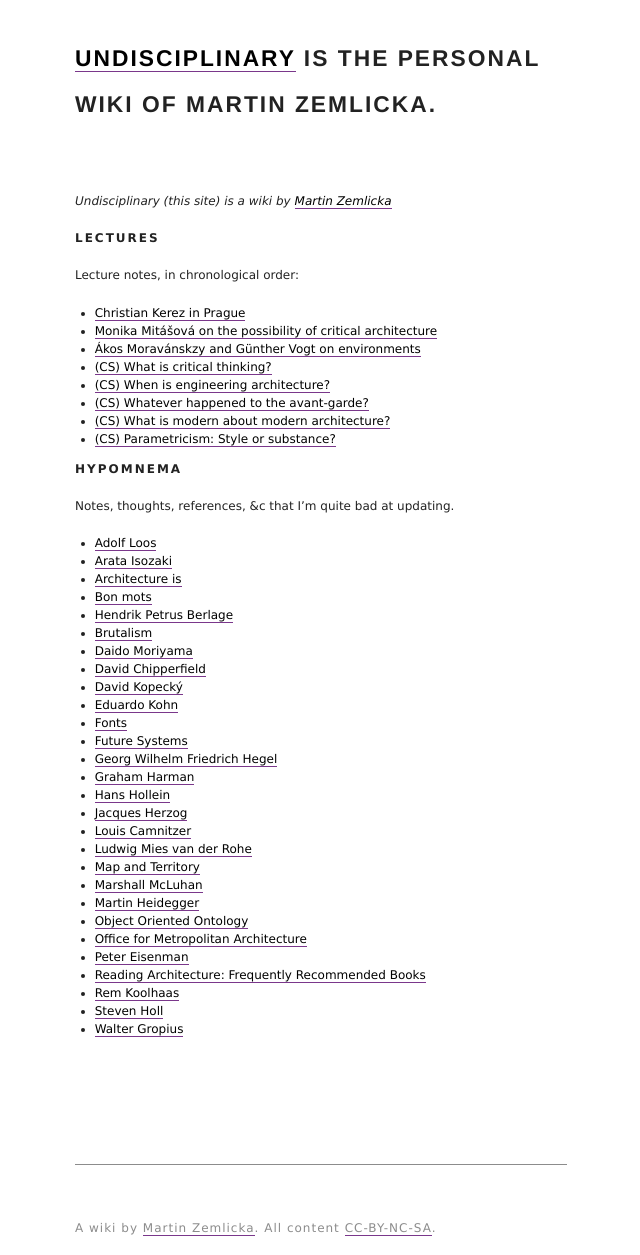
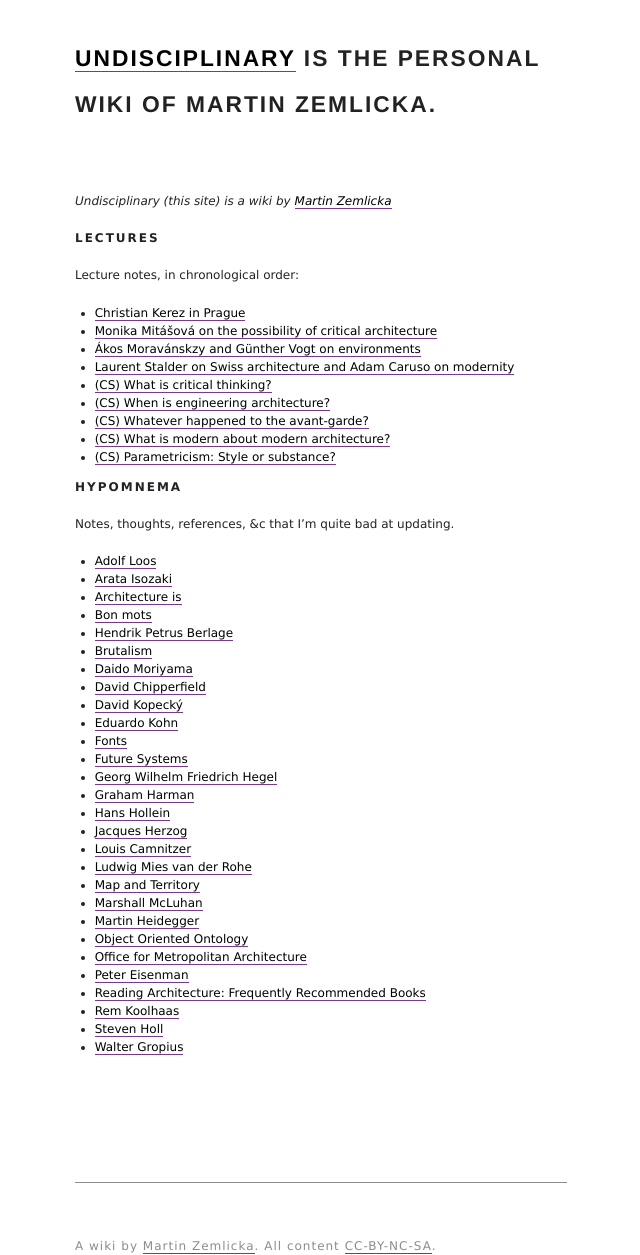
Before and after one commit to zmlka/undisciplinary, a Jekyll site: the page built from index.md, in a window 1280 px wide. Shown: the whole page, without its empty margins (319-959 px from the left). Built offline with Jekyll 4.4.1, drawn with Linux system fonts in a browser that asks for light colours.

Commit message:
adding stalder and caruso links

```diff
--- a/index.md
+++ b/index.md
@@ -14,6 +14,7 @@ Lecture notes, in chronological order:
 * [Christian Kerez in Prague](christian_kerez_prague)
 * [Monika Mitášová on the possibility of critical architecture](mitasova_critical)
 * [Ákos Moravánskzy and Günther Vogt on environments](moravansky_vogt)
+* [Laurent Stalder on Swiss architecture and Adam Caruso on modernity](stalder_caruso)
 * [(CS) What is critical thinking?](what_is_critical_thinking)
 * [(CS) When is engineering architecture?](when_is_engineering_architecture)
 * [(CS) Whatever happened to the avant-garde?](whatever_happened_avant-garde)
```
